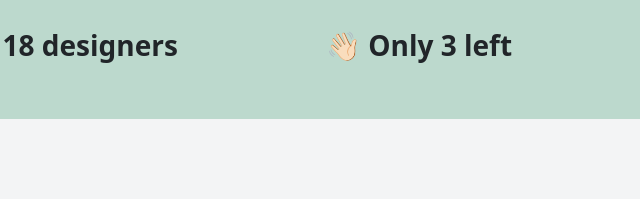
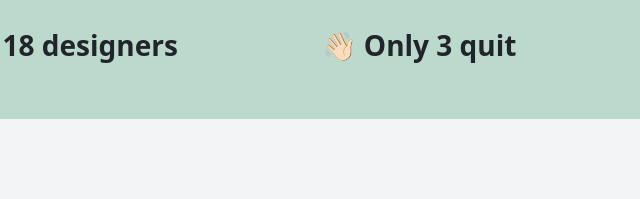
Before and after one commit to ilya-coding/cases, a plain HTML site: page index3.html in a window 1280 px wide. Shown: the part 6063-6262 px from the top of the page, 221-861 px from the left. Drawn offline with nearby package versions, Linux system fonts and the light colour scheme; a script that the page names is missing.

Commit message:
Fixing some stuff

```diff
--- a/index3.html
+++ b/index3.html
@@ -141,7 +141,7 @@
                 <h3>🚀 3 to 18 designers</h3>
             </section>
             <section class="col-4">
-                <h3>👋🏻 Only 3 left</h3>
+                <h3>👋🏻 Only 3 quit</h3>
             </section>
             <section class="col-4">
                 <h3>✅ 10/10 healthcheck</h3>
```
